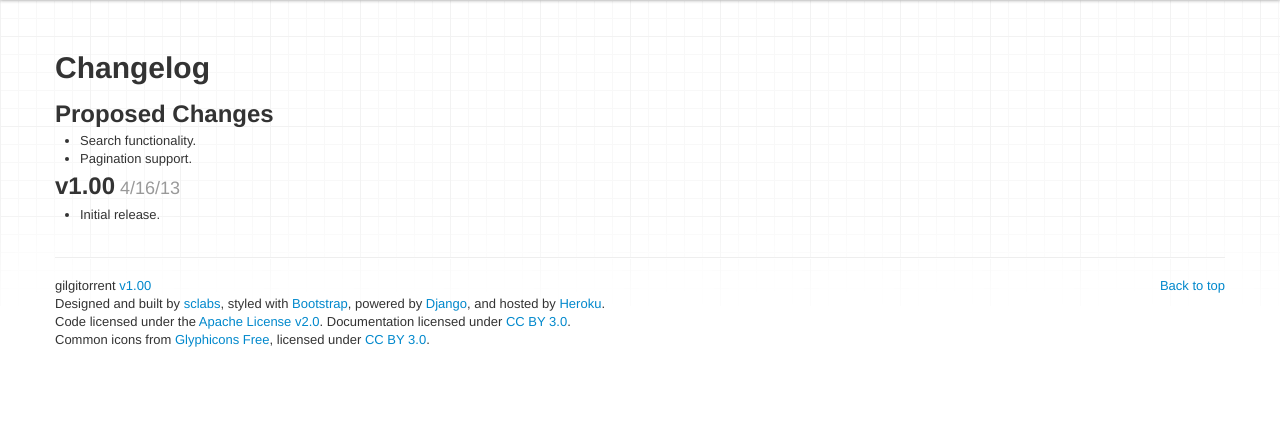
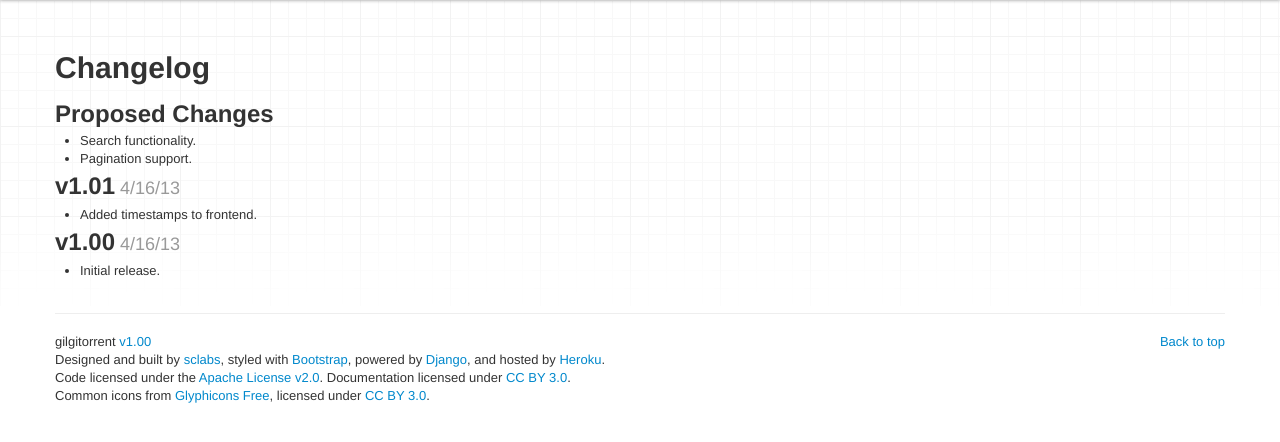
Before and after one commit to sclabs/gilgidrive, a Django app: page /changelog/ in a window 1280 px wide. Shown: the part 40-482 px from the top of the page. Run offline with Django 3.2, Linux system fonts and the light colour scheme; some libraries are stand-ins or nearby versions.

Commit message:
updated changelog

```diff
--- a/torrents/templates/changelog.html
+++ b/torrents/templates/changelog.html
@@ -12,6 +12,11 @@
   <li>Pagination support.</li>
 </ul>
 
+<h2>v1.01<small> 4/16/13</small></h2>
+<ul>
+  <li>Added timestamps to frontend.</li>
+</ul>
+
 <h2>v1.00<small> 4/16/13</small></h2>
 <ul>
   <li>Initial release.</li>
```
